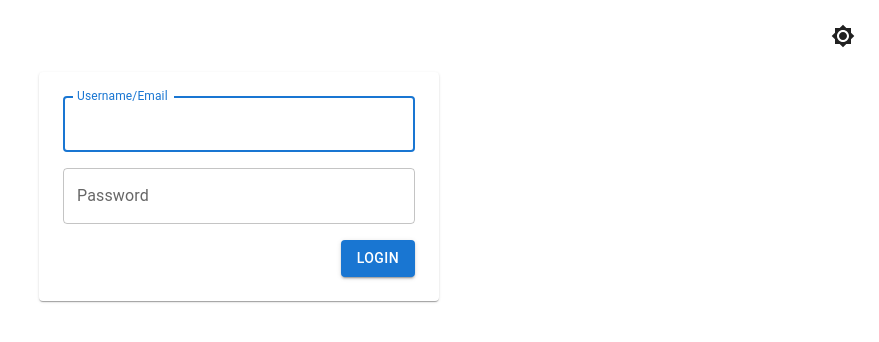
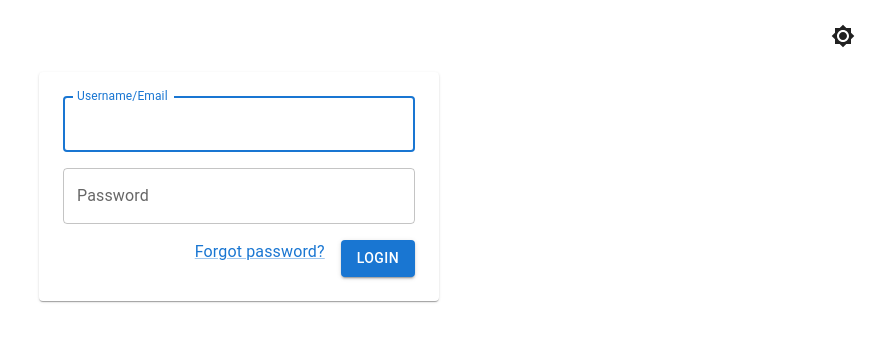
Before and after one commit to app/simple-react-login-form-material-ui, a React (Create React App) app: page / in a window 1280 px wide. Shown: the top 342 px of the page, without its empty margins (401-1280 px from the left). Built offline with nearby package versions, Linux system fonts and the light colour scheme.

Commit message:
Added recovery link

```diff
--- a/src/App.js
+++ b/src/App.js
@@ -9,6 +9,7 @@ import {
   ThemeProvider,
   createTheme,
   useMediaQuery,
+  Link,
 } from '@mui/material'
 
 import DarkModeIcon from '@mui/icons-material/Brightness4';
@@ -62,11 +63,15 @@ export const App = () => {
               sx={{
                 display: 'flex',
                 flexDirection: 'row-reverse',
+                gap:2
               }}
             >
               <Button variant='contained' color='primary' >
                 Login
               </Button>
+              <Link href="#" onClick={()=>console.log('>>> click')}>
+                Forgot password?
+              </Link>
             </Box>
           </Box>
         </Paper>
```
